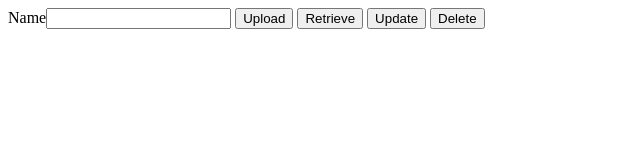
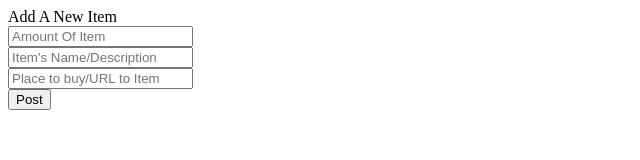
Before and after one commit to Caddoe/Website-Test, a plain HTML site: page index.html in a window 1280 px wide. Shown: the whole page, without its empty margins (0-640 px from the left). Drawn offline with Linux system fonts and the light colour scheme.

Commit message:
Update index.html

```diff
--- a/index.html
+++ b/index.html
@@ -1,20 +1,29 @@
+<!DOCTYPE html>
 <html lang="en">
 <head>
     <meta charset="UTF-8">
     <meta http-equiv="X-UA-Compatible" content="IE=edge">
     <meta name="viewport" content="width=device-width, initial-scale=1.0">
-    <script type="module" src="index.js"></script>
-    <title>Document</title>
+    <script src="index.js" type="module"></script>
+    <title>Amy's Homepage</title>
 </head>
 <body>
-    <label>Name</label><input id="Namebox" type="text">
-    <button id="Upload">Upload</button>
-    <button id="Retrieve">Retrieve</button>
-    <button id="Update">Update</button>
-    <button id="Delete">Delete</button>
-
-
-
-
+    <div>
+        <label id="Test">
+        Add A New Item
+        </label>
+    </div>
+    <div>
+        <input type="text" id="quantity" placeholder="Amount Of Item" minlength="1"></input>
+    </div>
+    <div>
+        <input type="text" id="nameItem" placeholder="Item's Name/Description" minlength="3"></input>
+    </div>
+    <div>
+        <input type="text" id="placeItem" placeholder="Place to buy/URL to Item" minlength="3"></input>
+    </div>
+    <div>
+        <button type="submit" id="submitItem" value="Submit">Post</button>
+    </div>
 </body>
 </html>
```
